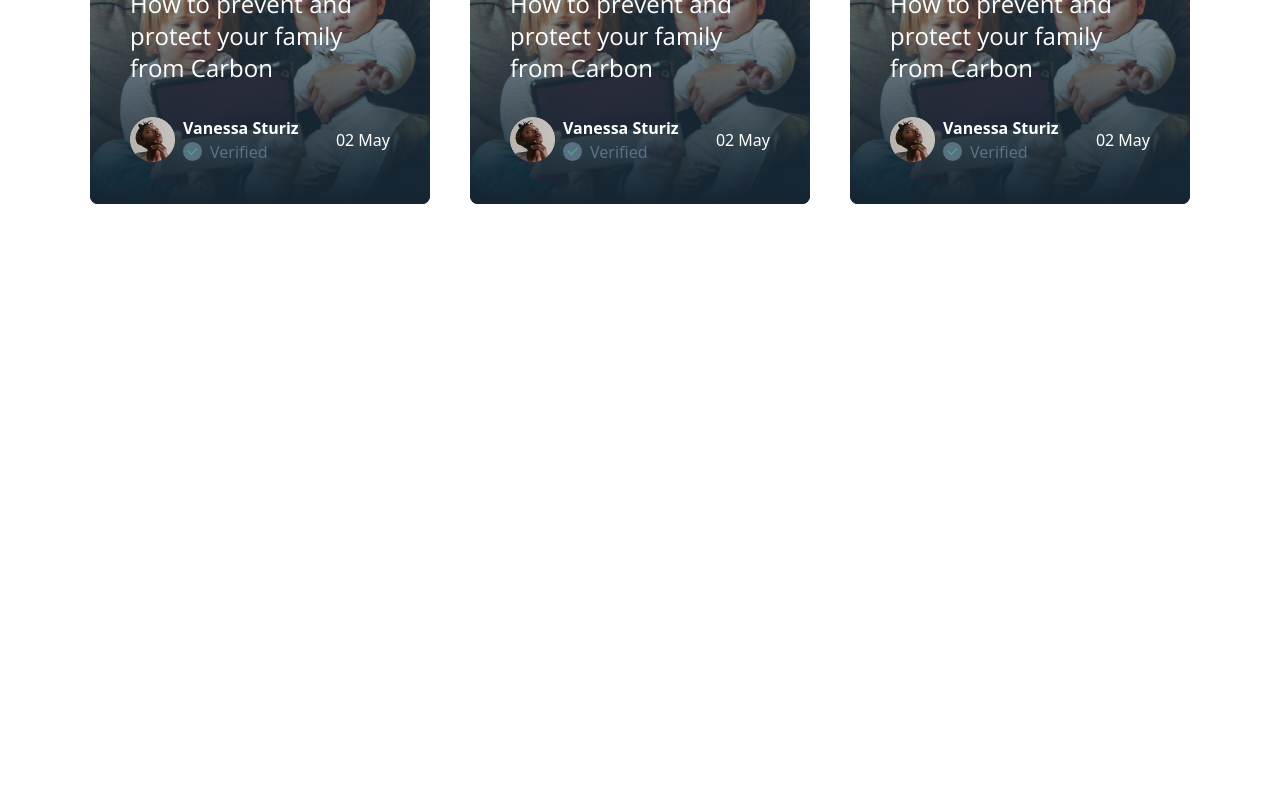
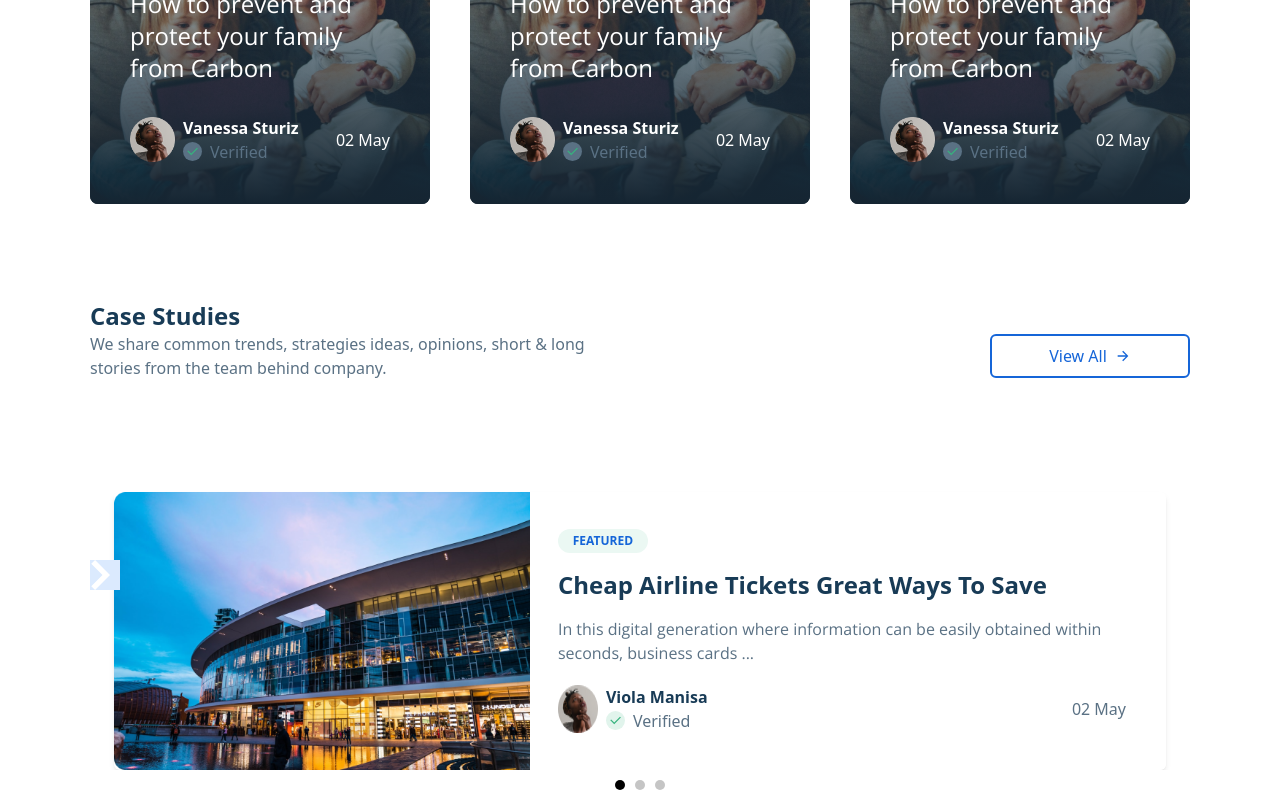
Before and after one commit to kamczill/blog-ts, a React (Vite) app: page /home in a window 1280 px wide. Shown: the part 2094-2894 px from the top of the page. Before the commit the page ends 2298 px from the top, so only its background shows below. Built offline with nearby package versions, Linux system fonts and the light colour scheme; the HTML template or start-up script is replaced by a standard one.

Commit message:
Add Gallery.tsx, Fill CaseStudies component, Add styles

```diff
--- a/package.json
+++ b/package.json
@@ -13,11 +13,14 @@
     "@reduxjs/toolkit": "^1.9.5",
     "@tanstack/react-query": "^4.33.0",
     "axios": "^1.5.0",
+    "keen-slider": "^6.8.6",
+    "lightgallery": "^2.7.1",
     "react": "^18.2.0",
     "react-dom": "^18.2.0",
     "react-icons": "^4.10.1",
     "react-redux": "^8.1.2",
-    "react-router-dom": "^6.15.0"
+    "react-router-dom": "^6.15.0",
+    "swiper": "^10.2.0"
   },
   "devDependencies": {
     "@tanstack/eslint-plugin-query": "^4.34.1",
--- a/src/App.css
+++ b/src/App.css
@@ -1,3 +1,55 @@
 .gradient{
     background: linear-gradient(180deg, rgba(24, 59, 86, 0.00) 0%, rgba(22, 49, 70, 0.45) 45.38%, #152532 100%);
 }
+.navigation-wrapper {
+    position: relative;
+  }
+
+  .dots {
+    display: flex;
+    padding: 10px 0;
+    justify-content: center;
+  }
+
+  .dot {
+    border: none;
+    width: 10px;
+    height: 10px;
+    background: #c5c5c5;
+    border-radius: 50%;
+    margin: 0 5px;
+    padding: 5px;
+    cursor: pointer;
+  }
+
+  .dot:focus {
+    outline: none;
+  }
+
+  .dot.active {
+    background: #000;
+  }
+
+  .arrow {
+    width: 30px;
+    height: 30px;
+    position: absolute;
+    top: 50%;
+    transform: translateY(-50%);
+    -webkit-transform: translateY(-50%);
+    fill: #fff;
+    cursor: pointer;
+  }
+
+  .arrow--left {
+    left: 5px;
+  }
+
+  .arrow--right {
+    left: auto;
+    right: 5px;
+  }
+
+  .arrow--disabled {
+    fill: rgba(255, 255, 255, 0.5);
+  }
--- /dev/null
+++ b/src/components/Gallery.tsx
@@ -0,0 +1,111 @@
+import React, {useState} from 'react'
+import { useKeenSlider } from "keen-slider/react"
+import "keen-slider/keen-slider.min.css"
+import FeaturePost from './homepage/FeaturePost'
+
+const Gallery = () => {
+    const [currentSlide, setCurrentSlide] = React.useState(0)
+    const [loaded, setLoaded] = useState(false)
+    const [sliderRef, instanceRef] = useKeenSlider<HTMLDivElement>({
+      initial: 0,
+      slideChanged(slider) {
+        setCurrentSlide(slider.track.details.rel)
+      },
+      created() {
+        setLoaded(true)
+      },
+    })
+
+
+  return (
+    <>
+      <div className="navigation-wrapper">
+        <div ref={sliderRef} className="keen-slider">
+          <div className="keen-slider__slide">
+            <FeaturePost />
+          </div>
+
+          <div className="keen-slider__slide">
+            <FeaturePost />
+          </div>
+
+          <div className="keen-slider__slide">
+            <FeaturePost />
+          </div>
+
+          {/* <div className="keen-slider__slide">4</div>
+          <div className="keen-slider__slide">5</div>
+          <div className="keen-slider__slide">6</div> */}
+        </div>
+        {loaded && instanceRef.current && (
+          <>
+            <Arrow
+              left
+              onClick={(e: any) =>
+                e.stopPropagation() || instanceRef.current?.prev()
+              }
+              disabled={currentSlide === 0}
+            />
+
+            <Arrow
+              onClick={(e: any) =>
+                e.stopPropagation() || instanceRef.current?.next()
+              }
+              disabled={
+                currentSlide ===
+                instanceRef.current.track.details.slides.length - 1
+              }
+            />
+          </>
+        )}
+      </div>
+      {loaded && instanceRef.current && (
+        <div className="dots">
+          {[
+            ...Array(instanceRef.current.track.details.slides.length).keys(),
+          ].map((idx) => {
+            return (
+              <button
+                key={idx}
+                onClick={() => {
+                  instanceRef.current?.moveToIdx(idx)
+                }}
+                className={"dot" + (currentSlide === idx ? " active" : "")}
+              ></button>
+            )
+          })}
+        </div>
+      )}
+    </>
+  )
+}
+
+export default Gallery
+
+
+function Arrow(props: {
+    disabled: boolean
+    left?: boolean
+    onClick: (e: any) => void
+  }) {
+    const disabeld = props.disabled ? " arrow--disabled" : ""
+    return (
+        <div className='arrow arrow-right p-2 bg-blue-100'>
+            <svg
+                onClick={props.onClick}
+                className={`arrow ${
+                props.left ? "arrow--left" : "arrow--right"
+                } ${disabeld}`}
+                xmlns="http://www.w3.org/2000/svg"
+                viewBox="0 0 24 24"
+            >
+                {props.left && (
+                <path d="M16.67 0l2.83 2.829-9.339 9.175 9.339 9.167-2.83 2.829-12.17-11.996z" />
+                )}
+                {!props.left && (
+                <path d="M5 3l3.057-3 11.943 12-11.943 12-3.057-3 9-9z" />
+                )}
+            </svg>
+       </div>
+    )
+  }
--- a/src/components/homepage/CaseStudies.tsx
+++ b/src/components/homepage/CaseStudies.tsx
@@ -1,10 +1,19 @@
-import React from 'react'
+import React, { useRef, useEffect } from 'react'
 import Heading from '../Heading'
+import FeaturePost from './FeaturePost'
+import Gallery from '../Gallery'
+
 
 const CaseStudies = () => {
+
   return (
-    <div className='w-full max-w-[1100px]'>
-        {/* <Heading /> */}
+    <div className='w-full max-w-[1100px] flex flex-col'>
+        <Heading
+            title='Case Studies'
+            description='We share common trends, strategies ideas, opinions, short & long stories from the team behind company.'
+            showButton
+        />
+      <Gallery />
     </div>
   )
 }
--- a/src/pages/HomePage.tsx
+++ b/src/pages/HomePage.tsx
@@ -1,3 +1,4 @@
+import CaseStudies from '../components/homepage/CaseStudies'
 import Header from '../components/homepage/Header'
 import PopularArticles from '../components/homepage/PopularArticles'
 import RecentArticles from '../components/homepage/RecentArticles'
@@ -8,6 +9,7 @@ const HomePage = () => {
         <Header />
         <PopularArticles />
         <RecentArticles />
+        <CaseStudies />
     </div>
   )
 }
```
Also changed, not shown: 1 other file (tests, documents, lock files or other folders).
